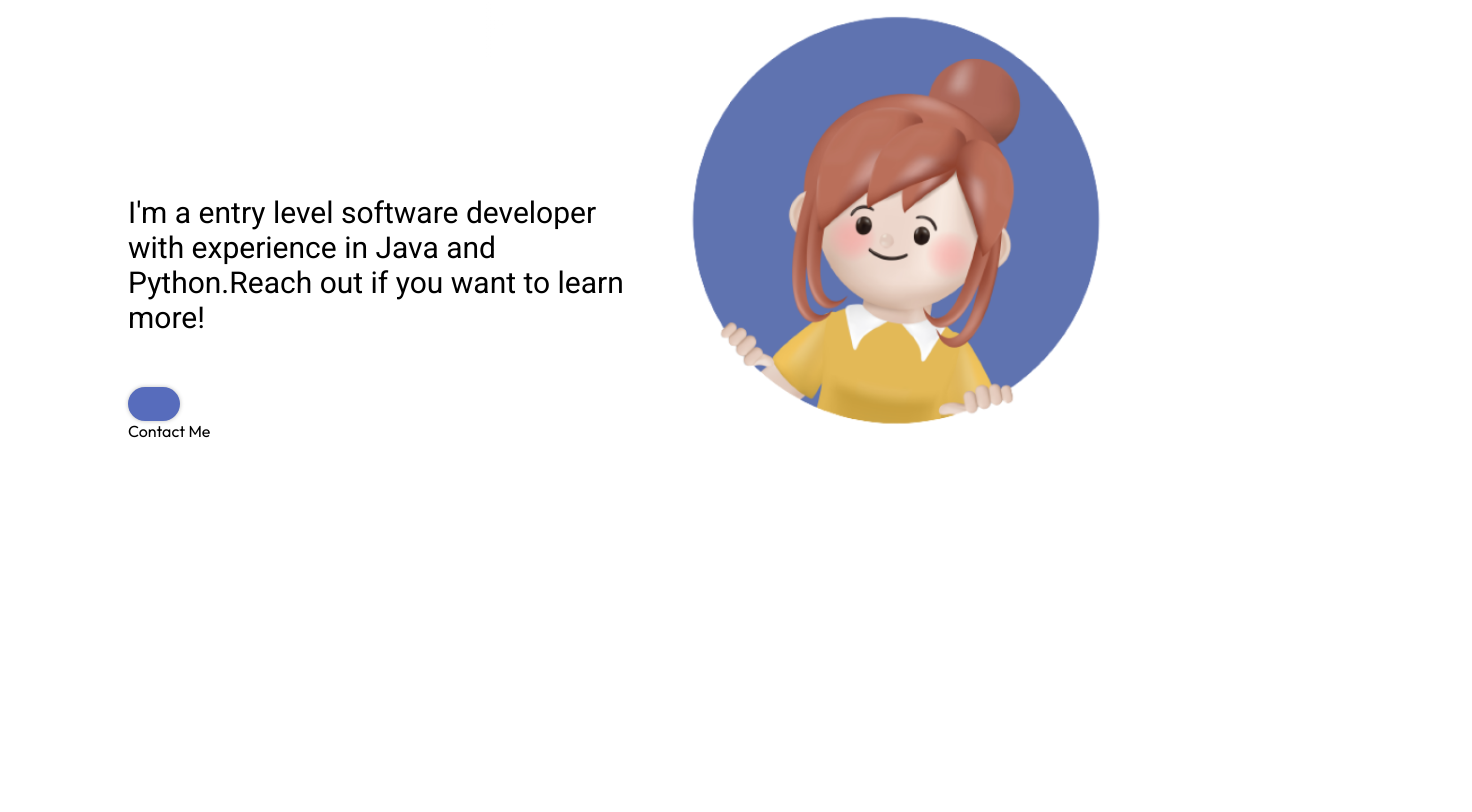
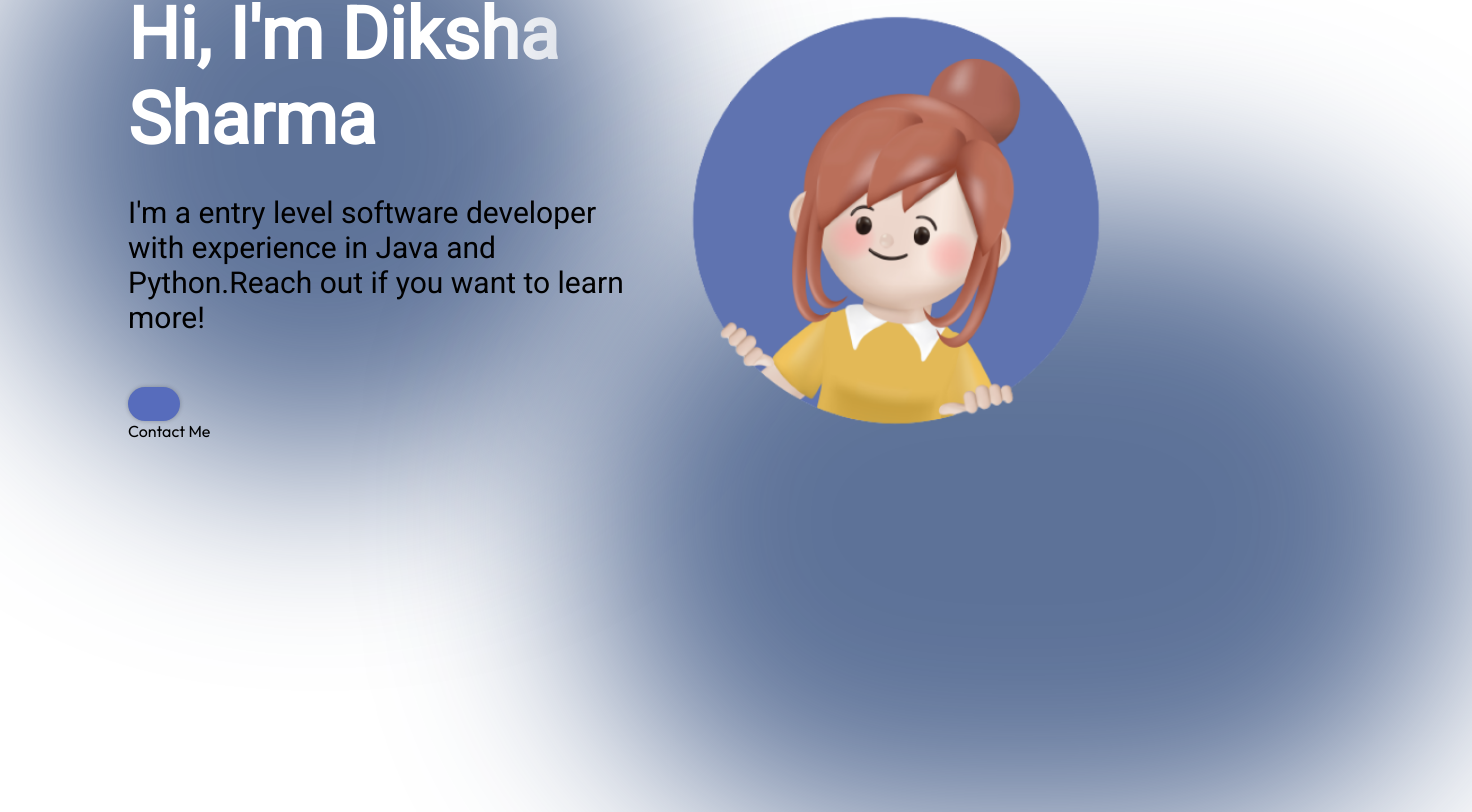
Before and after one commit to Dikshasharmaa/ResponsivePortfolio, a React (Create React App) app: page / in a window 1280 px wide. Shown: the part 226-1038 px from the top of the page, 1472 px wide, since content can reach past the window. Before the commit the page ends 800 px from the top, so only its background shows below. Built offline with nearby package versions, Linux system fonts and the light colour scheme.

Commit message:
Added top and bottom blur

```diff
--- a/src/components/Hero/Hero.module.css
+++ b/src/components/Hero/Hero.module.css
@@ -63,3 +63,30 @@
         transform: translate(0, -0px);
     }
 }
+.topBlur{
+    position: absolute;
+    width: 50vw;
+    height: 50vw;
+    min-width: 350px;
+    min-height: 350px;
+    top: -128px;
+    left: -10vw;
+    border-radius: 764px;
+    background: rgba(25, 55, 109, 0.7);
+    filter: blur(100px);
+    z-index: 0;
+}
+
+.bottomBlur{
+    position: absolute;
+    width: 70vw;
+    height: 50vw;
+    min-width: 350px;
+    min-height: 250px;
+    top: 246px;
+    right: -25vw;
+    border-radius: 764px;
+    background: rgba(25, 55, 109, 0.7);
+    filter: blur(100px);
+    z-index: 0;
+}
```
